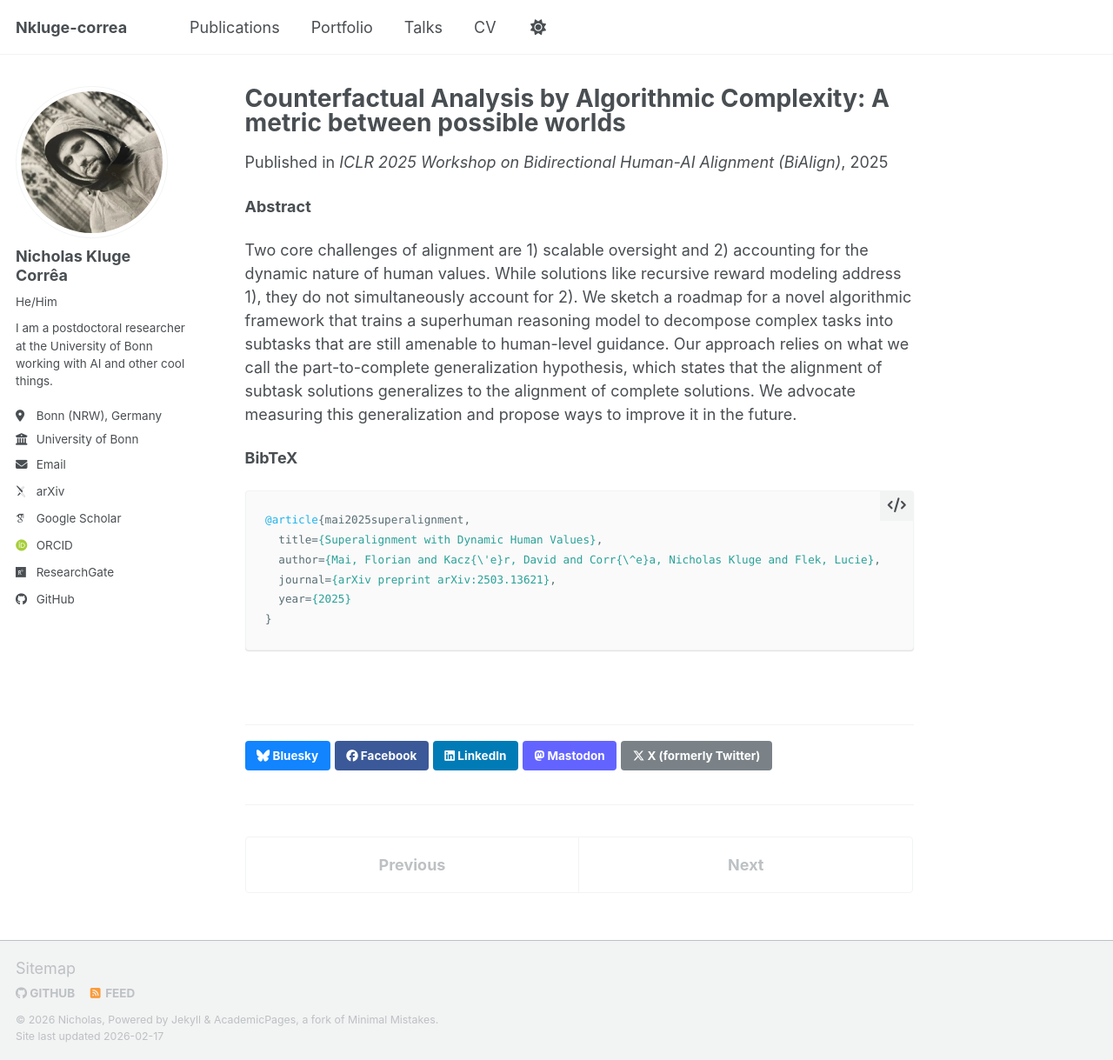
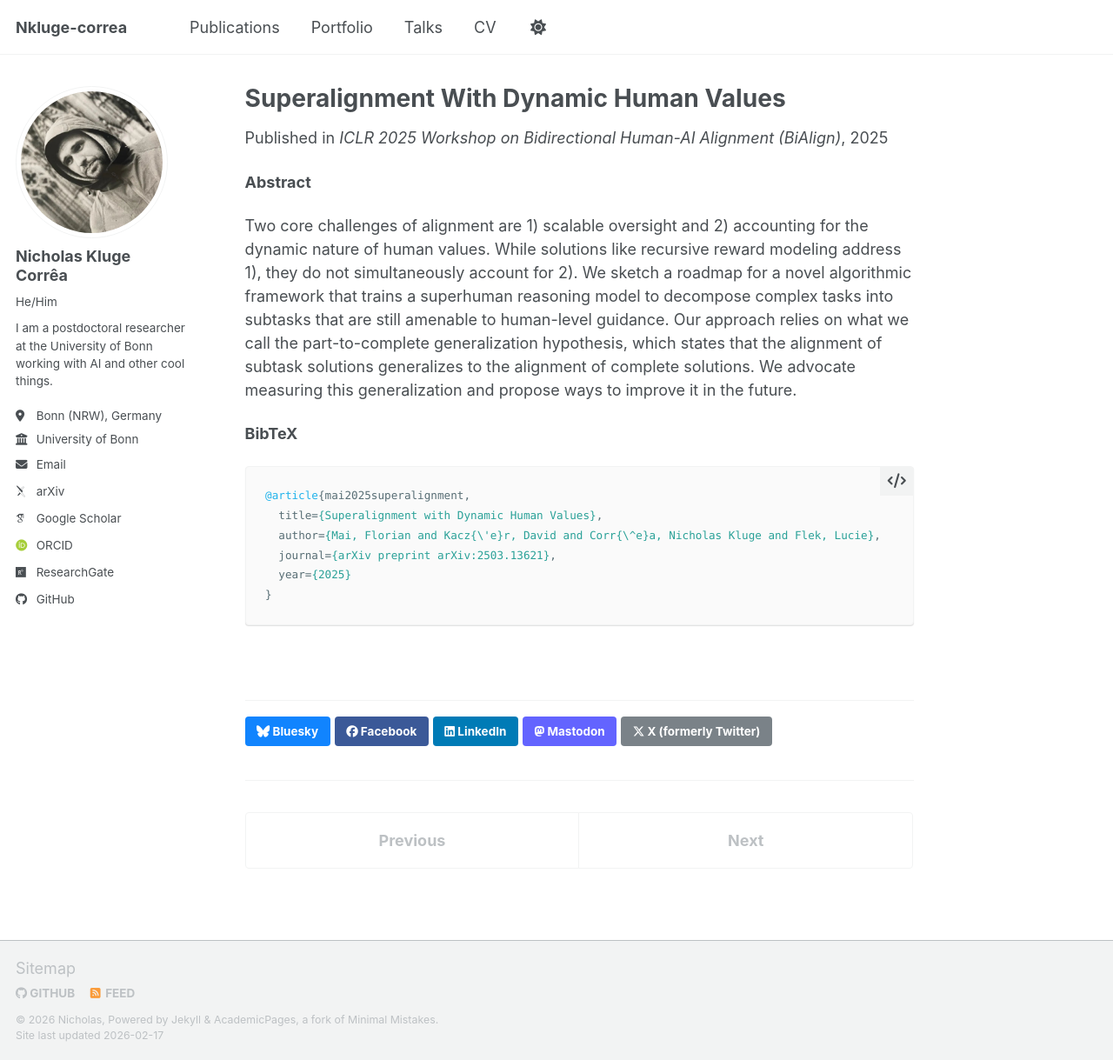
Before and after one commit to Nkluge-correa/Nkluge-correa.github.io, a Jekyll site: the page built from _publications/2025-03-17-superalignment-with-dynamic-human-values.md, in a window 1280 px wide and 1219 px high. Shown: the whole window at 87% size. Built offline with Jekyll 4.4.1, drawn with Linux system fonts in a browser that asks for light colours; some web fonts are replaced; a script bundle is joined from its source files by our own code; library files that are not in the unit come from our copies.

Commit message:
Update publication title to 'Superalignment With Dynamic Human Values'

```diff
--- a/_publications/2025-03-17-superalignment-with-dynamic-human-values.md
+++ b/_publications/2025-03-17-superalignment-with-dynamic-human-values.md
@@ -1,5 +1,5 @@
 ---
-title: "Counterfactual Analysis by Algorithmic Complexity: A metric between possible worlds"
+title: "Superalignment With Dynamic Human Values"
 collection: publications
 category: manuscripts
 permalink: /publication/2025-03-17-superalignment-with-dynamic-human-values
```
